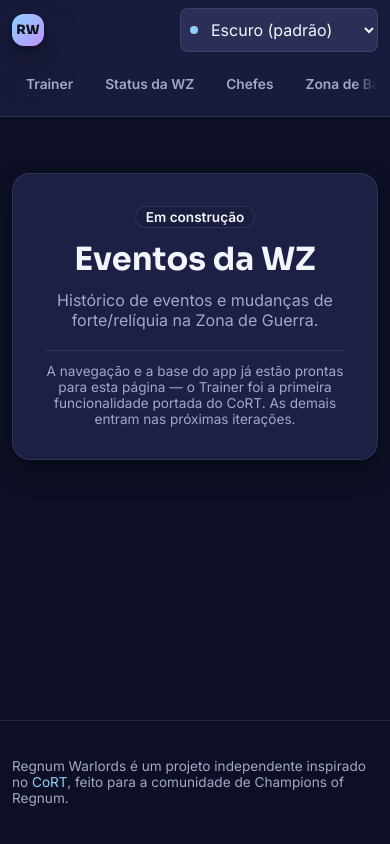
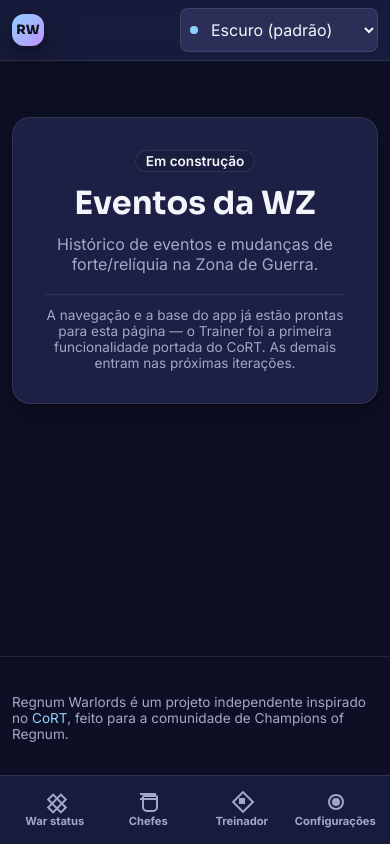
Before and after one commit to Doug-Lanzarin/regnum-warlords, a React (Vite) app: page /eventos in a window 390 px wide. Built offline with nearby package versions, Linux system fonts and the light colour scheme.

Commit message:
feat: add settings page and bottom navigation bar
Added SettingsPage and configured route; introduced BottomNav for mobile navigation.

Co-authored-by: Doug-Lanzarin <210909060+Doug-Lanzarin@users.noreply.github.com>

```diff
--- a/src/App.tsx
+++ b/src/App.tsx
@@ -4,6 +4,7 @@ import { TrainerPage } from "./pages/TrainerPage";
 import { BossesPage } from "./pages/BossesPage";
 import { WzStatusPage } from "./pages/WzStatusPage";
 import { ComingSoonPage } from "./pages/ComingSoonPage";
+import { SettingsPage } from "./pages/SettingsPage";
 
 export default function App() {
 	return (
@@ -12,6 +13,7 @@ export default function App() {
 				<Route path="/" element={<TrainerPage />} />
 				<Route path="/wz" element={<WzStatusPage />} />
 				<Route path="/bosses" element={<BossesPage />} />
+				<Route path="/configuracoes" element={<SettingsPage />} />
 				<Route
 					path="/bz"
 					element={<ComingSoonPage title="Zona de Batalha" description="Status e contagem regressiva das Battlezones." />}
--- a/src/layout/AppLayout.module.css
+++ b/src/layout/AppLayout.module.css
@@ -15,3 +15,8 @@
 	font-size: 0.85rem;
 	border-top: 1px solid var(--border);
 }
+
+@media (max-width: 560px) {
+	.main { padding-bottom: calc(var(--space-5) + 76px); }
+	.footer { padding-bottom: 88px; }
+}
--- a/src/layout/AppLayout.tsx
+++ b/src/layout/AppLayout.tsx
@@ -1,5 +1,6 @@
 import type { ReactNode } from "react";
 import { NavBar } from "./NavBar";
+import { BottomNav } from "./BottomNav";
 import styles from "./AppLayout.module.css";
 
 export function AppLayout({ children }: { children: ReactNode }) {
@@ -7,6 +8,7 @@ export function AppLayout({ children }: { children: ReactNode }) {
 		<div className={styles.shell}>
 			<NavBar />
 			<main className={`container ${styles.main}`}>{children}</main>
+			<BottomNav />
 			<footer className={`container ${styles.footer}`}>
 				<p>
 					Regnum Warlords é um projeto independente inspirado no{" "}
--- /dev/null
+++ b/src/layout/BottomNav.module.css
@@ -0,0 +1,18 @@
+.nav { display: none; }
+
+@media (max-width: 560px) {
+	.nav { position: fixed; z-index: 50; right: 0; bottom: 0; left: 0; display: grid; grid-template-columns: repeat(4, 1fr); padding: 8px max(8px, env(safe-area-inset-left)) calc(8px + env(safe-area-inset-bottom)); border-top: 1px solid var(--border); background: color-mix(in srgb, var(--menu-background) 96%, transparent); backdrop-filter: blur(14px); }
+	.item { min-height: 52px; display: flex; flex-direction: column; align-items: center; justify-content: center; gap: 4px; border-radius: var(--radius-md); color: var(--faded); font-size: 0.7rem; font-weight: 700; text-align: center; text-decoration: none; }
+	.item:hover { color: var(--foreground); text-decoration: none; }
+	.active { color: var(--links); background: var(--accent-soft); }
+	.icon { position: relative; display: block; width: 18px; height: 18px; }
+	.icon::before, .icon::after { content: ""; position: absolute; display: block; border: 2px solid currentColor; }
+	.war::before { width: 16px; height: 5px; top: 7px; left: 1px; transform: rotate(-45deg); }
+	.war::after { width: 16px; height: 5px; top: 7px; left: 1px; transform: rotate(45deg); }
+	.boss::before { width: 12px; height: 13px; top: 3px; left: 3px; border-radius: 2px 2px 5px 5px; }
+	.boss::after { width: 16px; height: 3px; top: 1px; left: 1px; border-width: 2px 0; }
+	.trainer::before { width: 12px; height: 12px; top: 2px; left: 2px; transform: rotate(45deg); }
+	.trainer::after { width: 6px; height: 6px; top: 6px; left: 6px; background: currentColor; border: 0; }
+	.settings::before { width: 12px; height: 12px; top: 2px; left: 2px; border-radius: 50%; }
+	.settings::after { width: 4px; height: 4px; top: 6px; left: 6px; border-radius: 50%; background: currentColor; }
+}
--- /dev/null
+++ b/src/layout/BottomNav.tsx
@@ -0,0 +1,22 @@
+import { NavLink } from "react-router-dom";
+import styles from "./BottomNav.module.css";
+
+const ITEMS = [
+	{ to: "/wz", label: "War status", icon: "war" },
+	{ to: "/bosses", label: "Chefes", icon: "boss" },
+	{ to: "/", label: "Treinador", icon: "trainer", end: true },
+	{ to: "/configuracoes", label: "Configurações", icon: "settings" },
+];
+
+export function BottomNav() {
+	return (
+		<nav className={styles.nav} aria-label="Navegação mobile">
+			{ITEMS.map((item) => (
+				<NavLink key={item.to} to={item.to} end={item.end} className={({ isActive }) => `${styles.item} ${isActive ? styles.active : ""}`}>
+					<span className={`${styles.icon} ${styles[item.icon]}`} aria-hidden="true" />
+					<span>{item.label}</span>
+				</NavLink>
+			))}
+		</nav>
+	);
+}
--- a/src/layout/NavBar.module.css
+++ b/src/layout/NavBar.module.css
@@ -121,6 +121,7 @@
 /* Phones: collapse the wordmark so the theme picker fits on the same row as the logo,
    keeping the sticky header to two compact rows instead of three. */
 @media (max-width: 560px) {
+	.nav { display: none; }
 	.inner {
 		gap: var(--space-3);
 		padding-block: var(--space-2);
--- /dev/null
+++ b/src/pages/SettingsPage.module.css
@@ -0,0 +1,4 @@
+.page { max-width: 42rem; margin-inline: auto; }
+.description { margin-top: var(--space-2); color: var(--faded); line-height: 1.5; }
+.field { display: flex; flex-direction: column; gap: var(--space-2); margin-top: var(--space-5); font-weight: 700; }
+.field select { width: 100%; }
--- /dev/null
+++ b/src/pages/SettingsPage.tsx
@@ -0,0 +1,19 @@
+import { THEMES, THEME_LABELS, useTheme } from "../theme/ThemeContext";
+import styles from "./SettingsPage.module.css";
+
+export function SettingsPage() {
+	const { theme, setTheme } = useTheme();
+	return (
+		<section className={`card ${styles.page}`}>
+			<span className="badge">Preferências</span>
+			<h1>Configurações</h1>
+			<p className={styles.description}>Personalize a aparência do Regnum Warlords.</p>
+			<label className={styles.field}>
+				<span>Tema visual</span>
+				<select className="select" value={theme} onChange={(event) => setTheme(event.target.value as (typeof THEMES)[number])}>
+					{THEMES.map((item) => <option key={item} value={item}>{THEME_LABELS[item]}</option>)}
+				</select>
+			</label>
+		</section>
+	);
+}
```
